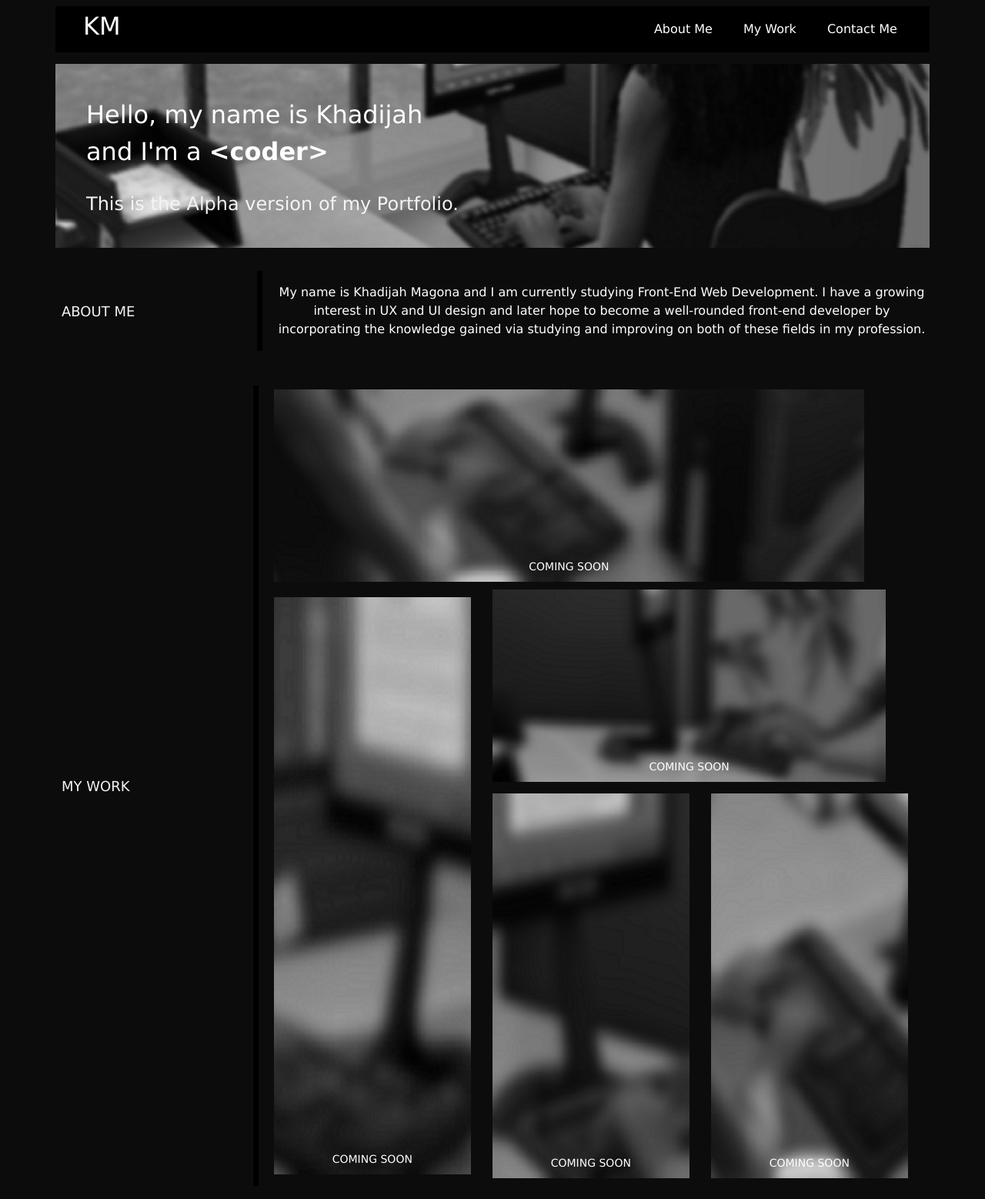
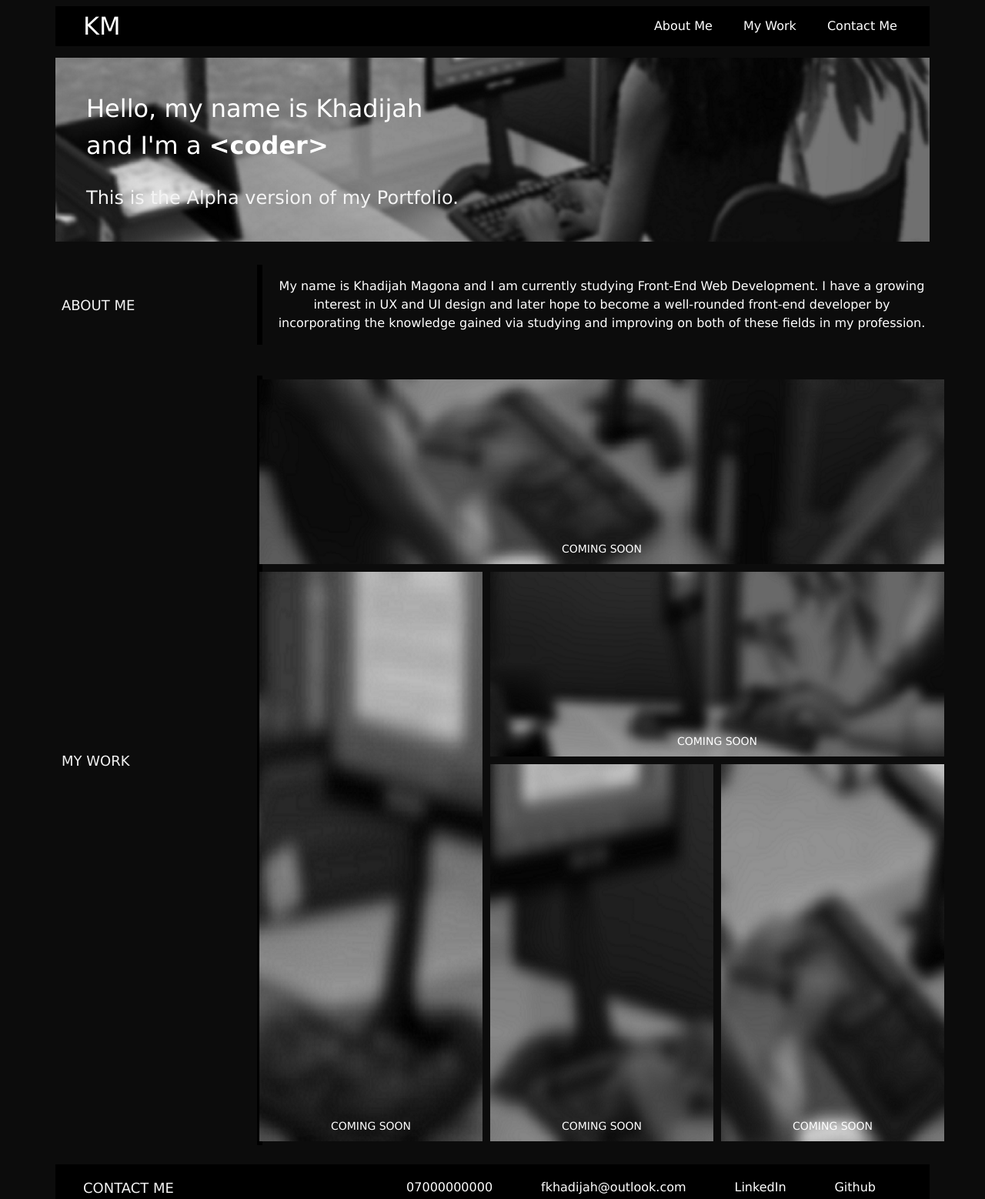
Before and after one commit to dija-64/Challenge2-Portfolio, a plain HTML site: page starter/index.html in a window 1280 px wide. Shown: the top 1558 px of the page at 77% size. Drawn offline with Linux system fonts and the light colour scheme.

Commit message:
Initial HTML and CSS complete

```diff
--- a/starter/css/style.css
+++ b/starter/css/style.css
@@ -48,6 +48,7 @@ h1:hover {
 }
 
 nav {
+  color: var(--white);
   display: flex;
   flex-direction: row;
   width: 35%;
@@ -55,15 +56,29 @@ nav {
   align-items: center;
   justify-content: space-evenly;
   cursor: pointer;
+
 }
 
-nav p:hover {
-  color: var(--hoverpink);
-  text-shadow: 0px 0px 30px var(--shadowpink);
+nav a:link,
+a:visited {
+  color: var(--white);
+  text-decoration: none;
+}
+
+nav a:hover {
+  color: var(--white);
+  text-shadow: 0px 0px 30px var(--white);
   -moz-transition: all 0.2s ease-in;
   -o-transition: all 0.2s ease-in;
   -webkit-transition: all 0.2s ease-in;
   transition: all 0.2s ease-in;
+  text-decoration: none;
+
+}
+
+nav a:active {
+  color: var(--white);
+  text-decoration: none;
 }
 
 h2 {
@@ -170,10 +185,11 @@ main {
 }
 
 #work {
-  margin: 5px;
   display: grid;
+  justify-content: center;
+  align-items: center;
   grid-template-rows: 1fr 1fr 1fr 1fr;
-  grid-template-columns: 1fr 1fr 1fr;
+  grid-template-columns: 300px 300px 300px;
   grid-template-areas:
     "example5 example5 example5"
     "example6 example3 example3"
@@ -193,9 +209,37 @@ main {
 #example2 {
   grid-area: example2;
   background-image: url(../images/img2.png);
-  height: 500px;
-  width: 90%;
+  height: 490px;
+  width: 290px;
 
+}
+
+#example3 {
+  grid-area: example3;
+  background-image: url(../images/img3.png);
+  height: 240px;
+  width: 590px;
+}
+
+#example4 {
+  grid-area: example4;
+  background-image: url(../images/img4.png);
+  height: 490px;
+  width: 290px;
+}
+
+#example5 {
+  grid-area: example5;
+  background-image: url(../images/img5.png);
+  height: 240px;
+  width: 890px;
+}
+
+#example6 {
+  grid-area: example6;
+  background-image: url(../images/img6.png);
+  height: 740px;
+  width: 290px;
 }
 
 #example2:hover,
@@ -205,34 +249,6 @@ main {
 #example6:hover {
   color: var(--white);
   box-shadow: 0 5px 15px var(--white);
-}
-
-#example3 {
-  grid-area: example3;
-  background-image: url(../images/img3.png);
-  height: 250px;
-  width: 90%;
-}
-
-#example4 {
-  grid-area: example4;
-  background-image: url(../images/img4.png);
-  height: 500px;
-  width: 90%;
-}
-
-#example5 {
-  grid-area: example5;
-  background-image: url(../images/img5.png);
-  height: 250px;
-  width: 90%;
-}
-
-#example6 {
-  grid-area: example6;
-  background-image: url(../images/img6.png);
-  height: 750px;
-  width: 90%;
 }
 
 h5 {
@@ -258,6 +274,7 @@ h5 {
 }
 
 #contactInfo {
+  color: var(--white);
   display: flex;
   flex-direction: row;
   width: 65%;
@@ -267,9 +284,31 @@ h5 {
   cursor: pointer;
 }
 
+#contactInfo a:link,
+a:visited {
+  color: var(--white);
+  text-decoration: none;
+}
+
+#contactInfo a:hover {
+  color: var(--white);
+  text-shadow: 0px 0px 30px var(--white);
+  -moz-transition: all 0.2s ease-in;
+  -o-transition: all 0.2s ease-in;
+  -webkit-transition: all 0.2s ease-in;
+  transition: all 0.2s ease-in;
+  text-decoration: none;
+
+}
+
+#contactInfo a:active {
+  color: var(--white);
+  text-decoration: none;
+}
+
 #contactInfo p:hover {
-  color: var(--hoverpink);
-  text-shadow: 0px 0px 30px var(--shadowpink);
+  color: var(--white);
+  text-shadow: 0px 0px 30px var(--white);
   -moz-transition: all 0.2s ease-in;
   -o-transition: all 0.2s ease-in;
   -webkit-transition: all 0.2s ease-in;
--- a/starter/index.html
+++ b/starter/index.html
@@ -14,9 +14,9 @@
   <header>
     <h1>KM</h1>
     <nav id="links">
-      <p>About Me</p>
-      <p>My Work</p>
-      <p>Contact Me</p>
+      <a href="#T1">About Me</a>
+      <a href="#T2">My Work</a>
+      <a href="#T3">Contact Me</a>
     </nav>
   </header>
 
@@ -35,7 +35,7 @@
   <!-- about me -->
   <main>
     <div class="leftGrid">
-      <h4 class="title">ABOUT ME</h4>
+      <h4 class="title" id="T1">ABOUT ME</h4>
     </div>
     <div class="rightGrid" id="mainText">
       <p>My name is Khadijah Magona and I am currently studying Front&#45;End Web Development. I have a growing interest
@@ -48,7 +48,7 @@
   <!-- portfolio container -->
   <section id="workGridArea">
     <div class="leftGrid">
-      <h4 class="title">MY WORK</h4>
+      <h4 class="title" id="T2">MY WORK</h4>
     </div>
     <div class="rightGrid" id="work">
       <div id="example2" class="exampleArea">
@@ -70,12 +70,12 @@
   </section>
   <!-- contact -->
   <footer class="contact">
-    <h5>CONTACT ME</h5>
+    <h5 id="T3">CONTACT ME</h5>
     <div id="contactInfo">
       <p>07000000000</p>
       <p>fkhadijah&#64;outlook.com</p>
       <p>LinkedIn</p>
-      <p>Github</p>
+      <a href="https://github.com/dija-64">Github</a>
     </div>
 
   </footer>
```
